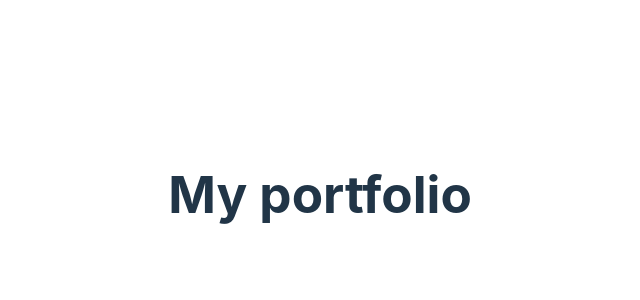
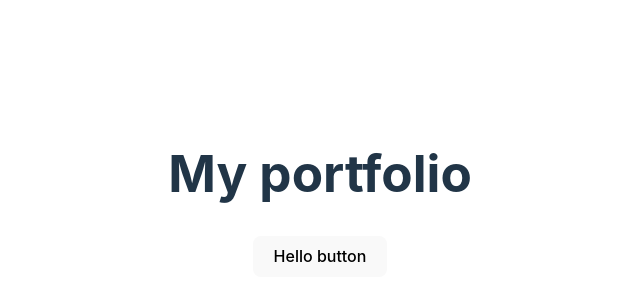
Before and after one commit to R-Villar/vite-portfolio, a React (Vite) app: page / in a window 1280 px wide. Shown: the part 206-506 px from the top of the page, without its empty margins (320-960 px from the left). Built offline with nearby package versions, Linux system fonts and the light colour scheme.

Commit message:
added components

```diff
--- a/src/App.jsx
+++ b/src/App.jsx
@@ -1,7 +1,14 @@
 import "./App.css";
+import { Home } from "./components/Home";
+
 
 function App() {
-	return <h1>My portfolio</h1>;
+	return (
+		<div>
+			<h1>My portfolio</h1>
+			<Home />
+		</div>
+	);
 }
 
 export default App;
--- /dev/null
+++ b/src/components/Home.jsx
@@ -0,0 +1,7 @@
+export const Home = () => {
+	return (
+		<div>
+			<button>Hello button</button>
+		</div>
+	);
+};
```
